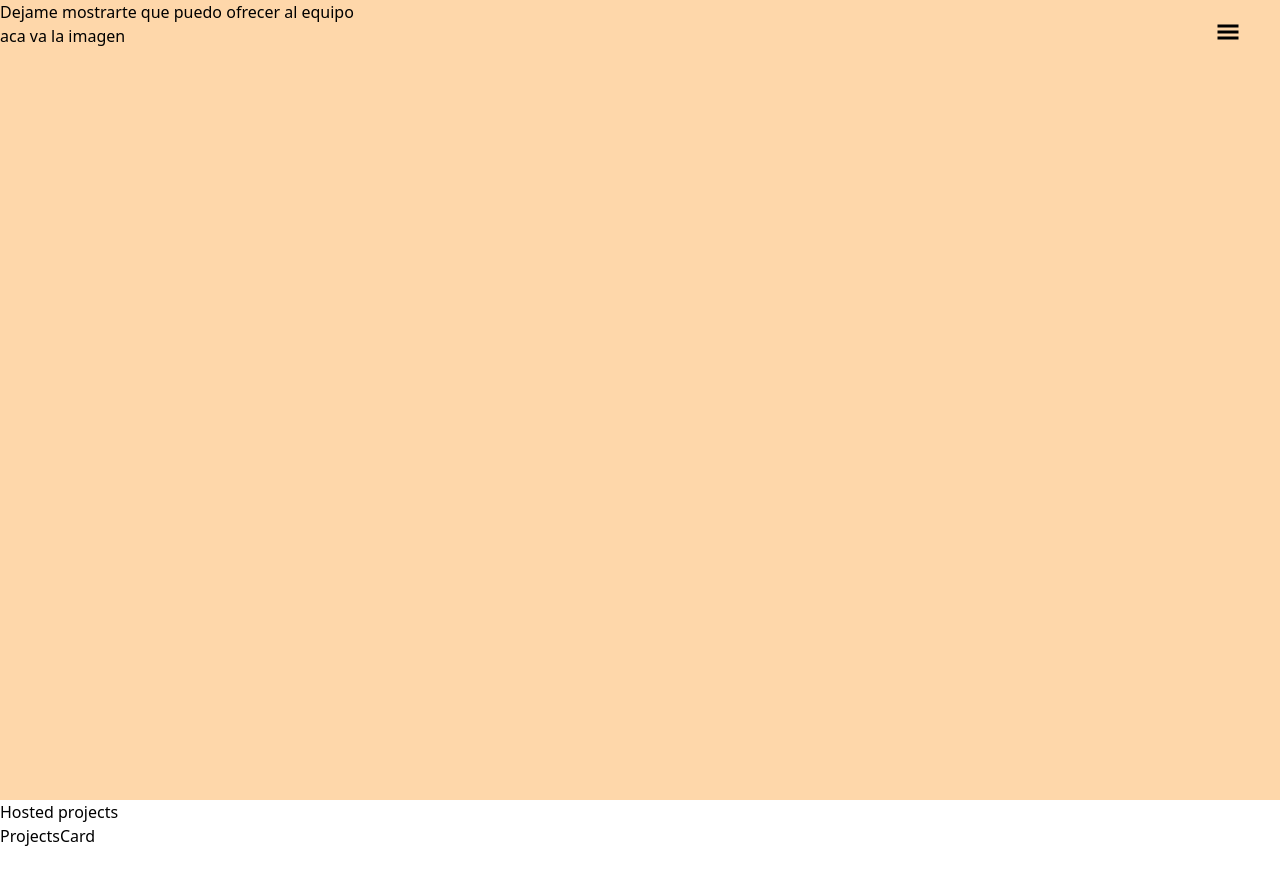
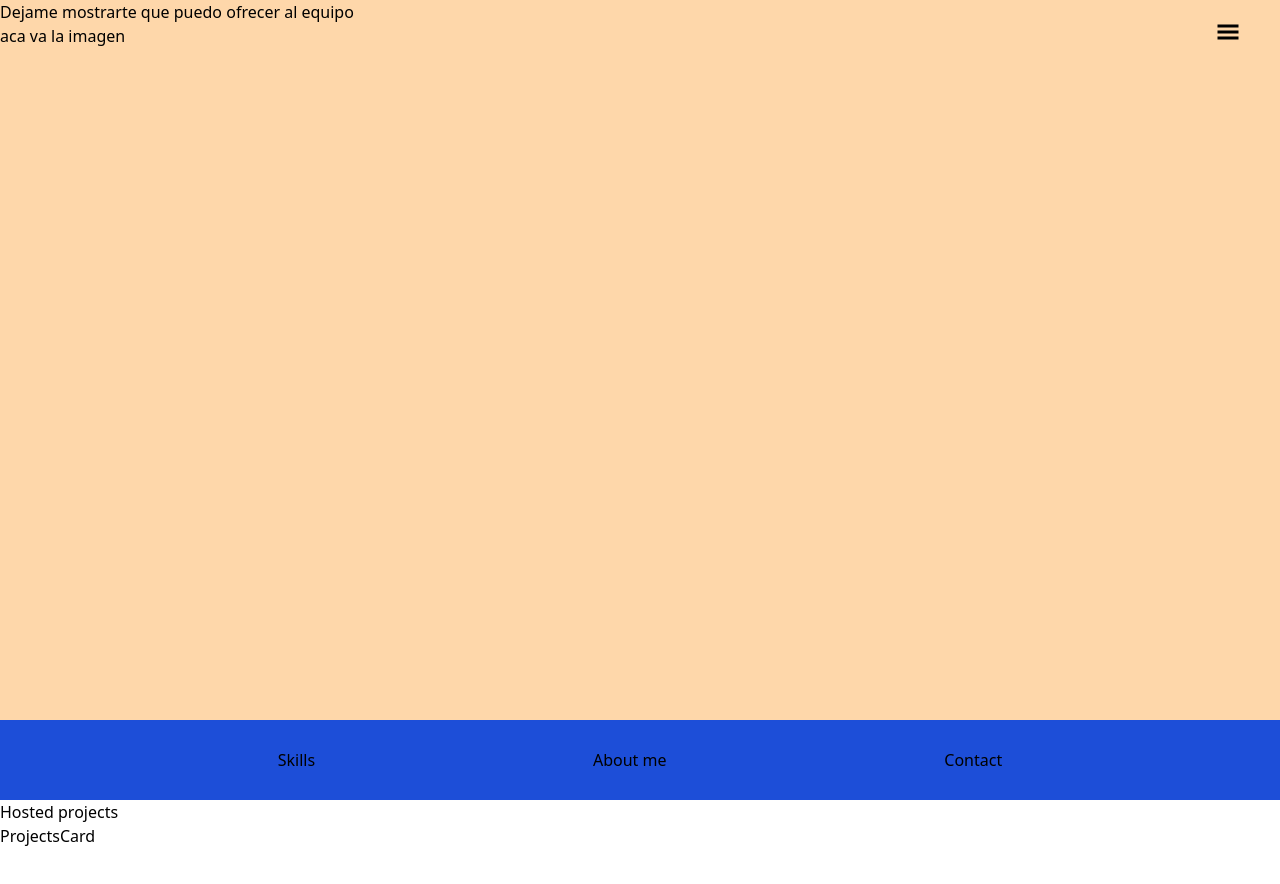
Before and after one commit to ValentinKrajzelman/dev-portfolio, a React (Create React App) app: page / in a window 1280 px wide. Shown: the top 884 px of the page. Built offline with nearby package versions, Linux system fonts and the light colour scheme.

Commit message:
wola cara de bola

```diff
--- a/src/App.js
+++ b/src/App.js
@@ -4,6 +4,7 @@ import { BrowserRouter as Router, Route } from "react-router-dom";
 import Navbar from "./components/navbar";
 import Hero from "./components/hero";
 import Projects from "./components/projects";
+import EasyNavbar from "./components/easyNavbar";
 import Skills from "./components/skills";
 import About from "./components/about";
 import Contact from "./components/contact";
@@ -16,6 +17,7 @@ function App() {
       <div className="h-screen w-screen bg-orange-200 m-0 p-0 ">
         <Navbar />
         <Hero />
+        <EasyNavbar />
       </div>
       <div className="h-screen w-screen ">
         <Projects />
--- a/src/components/easyNavbar.js
+++ b/src/components/easyNavbar.js
@@ -2,7 +2,11 @@ import React from "react";
 
 const EasyNavbar = () => {
     return (
-        <div></div>
+        <div className="fixed bottom-0 flex flex-row place-content-evenly items-center bg-blue-700 w-screen h-[10vh]">
+            <div>Skills</div>
+            <div>About me</div>
+            <div>Contact</div>
+        </div>
     )
 }
 
```
